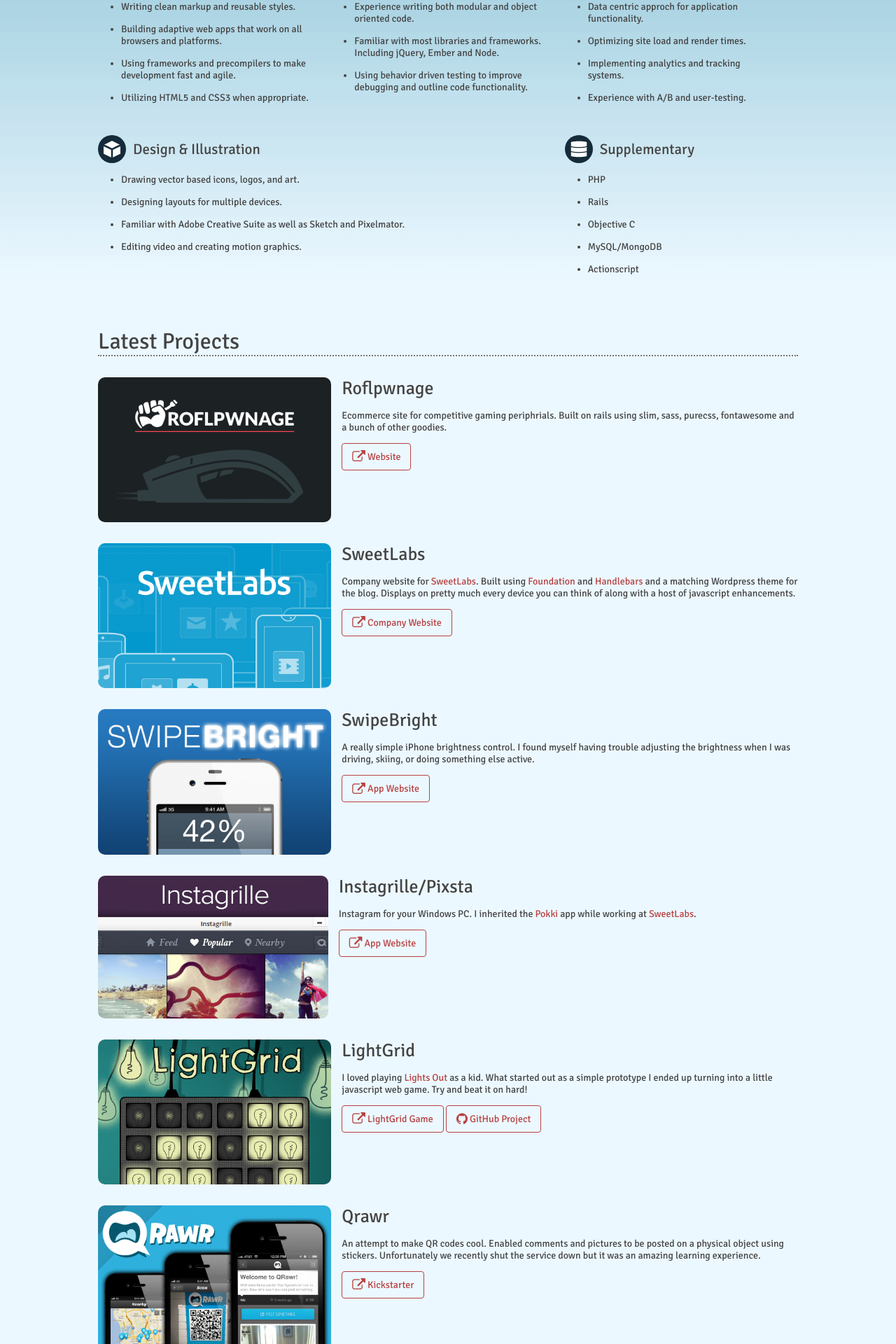
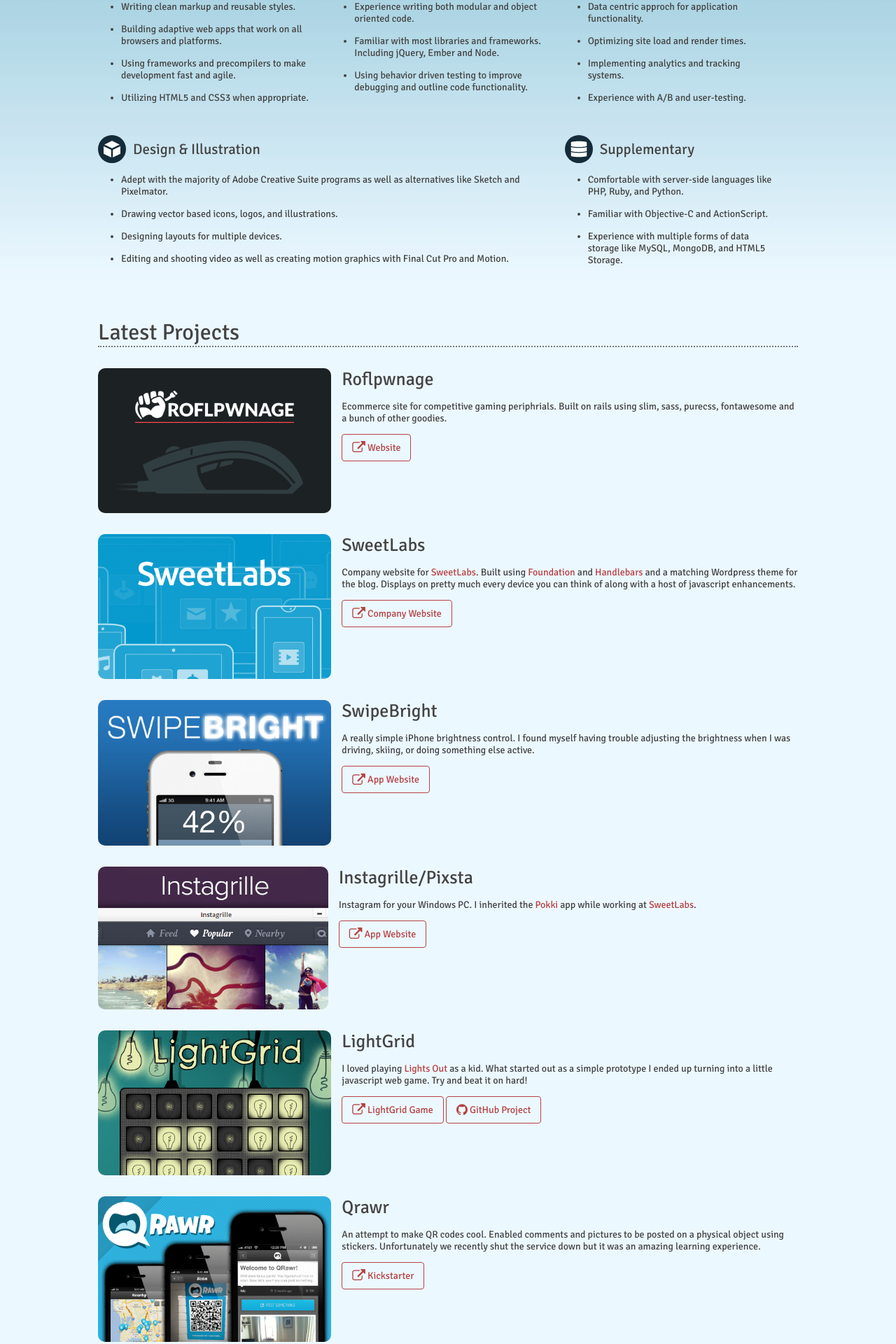
Before and after one commit to TheBrownSound/thebrownsound.github.com, a Jekyll site: the page built from index.html, in a window 1280 px wide. Shown: the part 943-2863 px from the top of the page at 70% size. Built offline with Jekyll 4.4.1, drawn with Linux system fonts in a browser that asks for light colours.

Commit message:
Update skill section copy

```diff
--- a/css/main.scss
+++ b/css/main.scss
@@ -61,6 +61,10 @@ h3 {
 h4 {
   font-weight: normal;
   font-size: 1.3rem;
+}
+
+small {
+  font-size: 0.9rem;
 }
 
 ul li {
--- a/index.html
+++ b/index.html
@@ -66,10 +66,10 @@ layout: home
     <img src="images/skill_icons/box.png" alt="box" />
     <h4>Design &amp; Illustration</h4>
     <ul>
-      <li>Drawing vector based icons, logos, and art.</li>
+      <li>Adept with the majority of Adobe Creative Suite programs as well as alternatives like Sketch and Pixelmator.</li>
+      <li>Drawing vector based icons, logos, and illustrations.</li>
       <li>Designing layouts for multiple devices.</li>
-      <li>Familiar with Adobe Creative Suite as well as Sketch and Pixelmator.</li>
-      <li>Editing video and creating motion graphics.</li>
+      <li>Editing and shooting video as well as creating motion graphics with Final Cut Pro and Motion.</li>
     </ul>
   </div>
 
@@ -77,11 +77,9 @@ layout: home
     <img src="images/skill_icons/stack.png" alt="server stack" />
     <h4>Supplementary</h4>
     <ul>
-      <li>PHP</li>
-      <li>Rails</li>
-      <li>Objective C</li>
-      <li>MySQL/MongoDB</li>
-      <li>Actionscript</li>
+      <li>Comfortable with server-side languages like PHP, Ruby, and Python.</li>
+      <li>Familiar with Objective-C and ActionScript.</li>
+      <li>Experience with multiple forms of data storage like MySQL, MongoDB, and HTML5 Storage.</li>
     </ul>
   </div>
 
```
